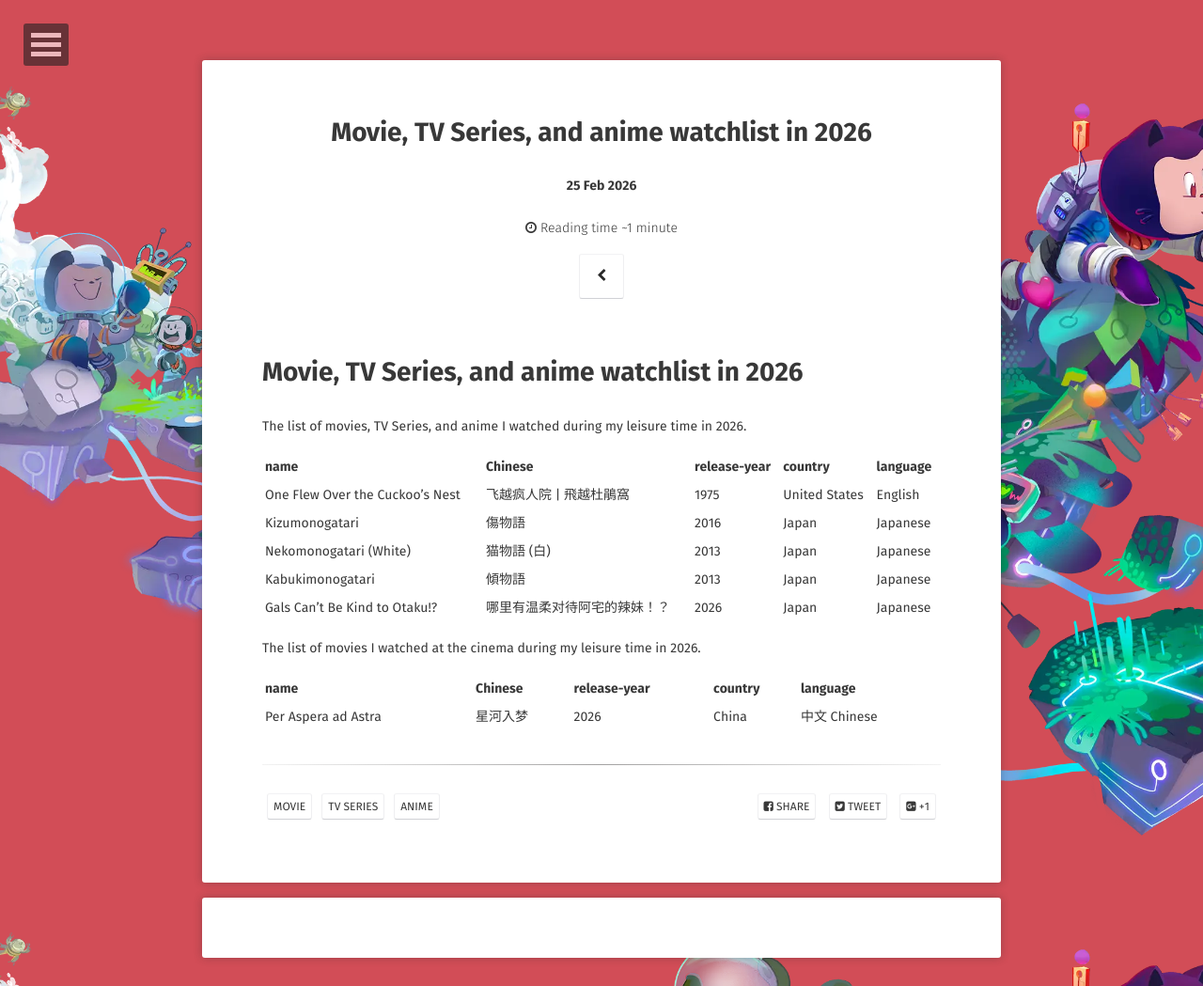
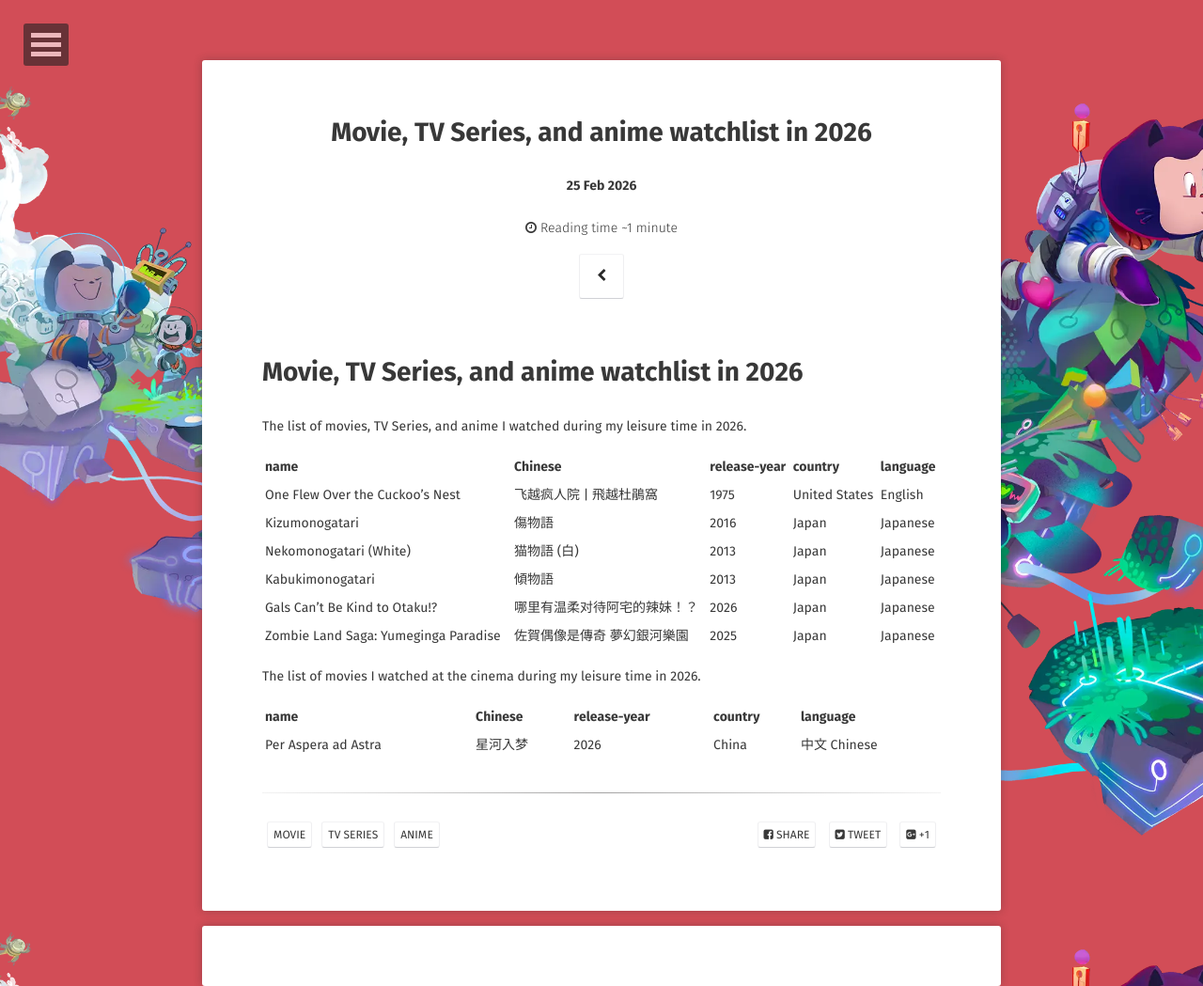
Before and after one commit to WebPavel/WebPavel.github.io, a Jekyll site: the page built from _posts/2026-02-25-movie-tv-series-and-anime-watchlist-in-2026.md, in a window 1280 px wide. Shown: the whole page at 94% size. Built offline with Jekyll 4.4.1, drawn with Linux system fonts in a browser that asks for light colours; some web fonts are replaced; comment, search, counter and statistics services are not loaded.

Commit message:
feat: update the list of recently watched animes

```diff
--- a/_posts/2026-02-25-movie-tv-series-and-anime-watchlist-in-2026.md
+++ b/_posts/2026-02-25-movie-tv-series-and-anime-watchlist-in-2026.md
@@ -12,13 +12,14 @@ comments: true
 
 The list of movies, TV Series, and anime I watched during my leisure time in 2026.
 
-| name                            | Chinese        | release-year | country       | language |
-|:--------------------------------|:---------------|:-------------|:--------------|:---------|
-| One Flew Over the Cuckoo's Nest | 飞越疯人院 \| 飛越杜鵑窩 | 1975         | United States | English  |
-| Kizumonogatari                  | 傷物語            | 2016         | Japan         | Japanese |
-| Nekomonogatari (White)          | 猫物語 (白)        | 2013         | Japan         | Japanese |
-| Kabukimonogatari                | 傾物語            | 2013         | Japan         | Japanese |
-| Gals Can't Be Kind to Otaku!?   | 哪里有温柔对待阿宅的辣妹！？ | 2026         | Japan         | Japanese |
+| name                                 | Chinese        | release-year | country       | language |
+|:-------------------------------------|:---------------|:-------------|:--------------|:---------|
+| One Flew Over the Cuckoo's Nest      | 飞越疯人院 \| 飛越杜鵑窩 | 1975         | United States | English  |
+| Kizumonogatari                       | 傷物語            | 2016         | Japan         | Japanese |
+| Nekomonogatari (White)               | 猫物語 (白)        | 2013         | Japan         | Japanese |
+| Kabukimonogatari                     | 傾物語            | 2013         | Japan         | Japanese |
+| Gals Can't Be Kind to Otaku!?        | 哪里有温柔对待阿宅的辣妹！？ | 2026         | Japan         | Japanese |
+| Zombie Land Saga: Yumeginga Paradise | 佐賀偶像是傳奇 夢幻銀河樂園 | 2025         | Japan         | Japanese |
 
 The list of movies I watched at the cinema during my leisure time in 2026.
 
```
